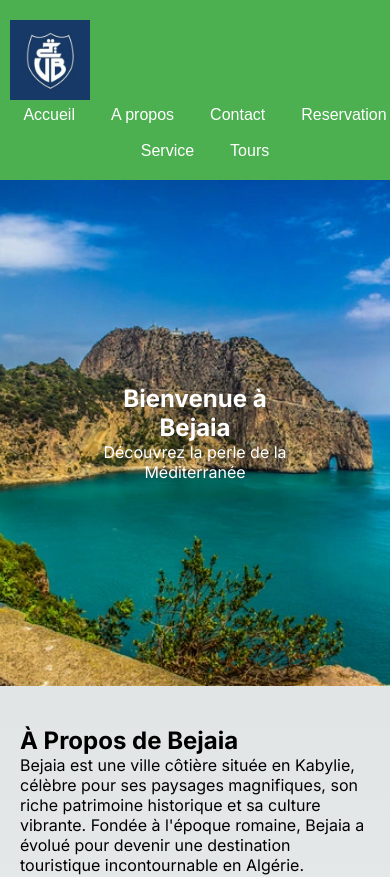
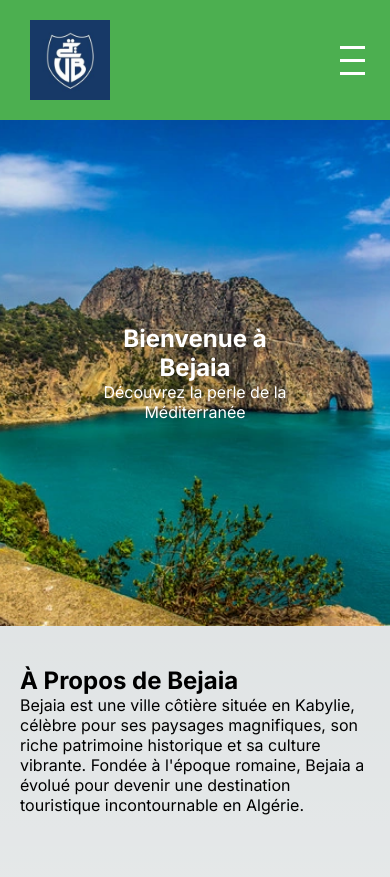
Before and after one commit to said2715374/Bejaia, a Next.js app: page / in a window 390 px wide. Shown: the top 877 px of the page. Built offline with nearby package versions, Linux system fonts and the light colour scheme.

Commit message:
menu bergur

```diff
--- a/Components/header.jsx
+++ b/Components/header.jsx
@@ -1,28 +1,39 @@
+import { useState } from 'react';
 import styles from './header.module.css';
 import Image from 'next/image';
-import logo from '../public/logo.webp'
+import logo from '../public/logo.webp';
 
 export default function Header({ setPage }) {
+    const [menuOpen, setMenuOpen] = useState(false);
+
+    const toggleMenu = () => {
+        setMenuOpen(!menuOpen);
+    };
+
     return (
         <header className={styles.header}>
+            <div className={styles.container}>
                 <Image
                     src={logo}
                     alt="Logo React"
                     width={80}
-
-
                 />
-            <nav className={styles.mainNav}>
+                <div className={styles.burger} onClick={toggleMenu}>
+                    <div />
+                    <div />
+                    <div />
+                </div>
+                <nav className={`${styles.mainNav} ${menuOpen ? styles.active : ''}`}>
                     <ul>
-                    <li><button onClick={() => setPage('accueil')}>Accueil</button></li>
-                    <li><button onClick={() => setPage('apropos')}>A propos</button></li>
-                    <li><button onClick={() => setPage('contact')}>Contact</button></li>
-                    <li><button onClick={() => setPage('reservation')}>Reservation</button></li>
-                    <li><button onClick={() => setPage('service')}>Service</button></li>
-                    <li><button onClick={() => setPage('tours')}>Tours</button></li>
+                        <li><button onClick={() => { setPage('accueil'); toggleMenu(); }}>Accueil</button></li>
+                        <li><button onClick={() => { setPage('apropos'); toggleMenu(); }}>A propos</button></li>
+                        <li><button onClick={() => { setPage('contact'); toggleMenu(); }}>Contact</button></li>
+                        <li><button onClick={() => { setPage('reservation'); toggleMenu(); }}>Reservation</button></li>
+                        <li><button onClick={() => { setPage('service'); toggleMenu(); }}>Service</button></li>
+                        <li><button onClick={() => { setPage('tours'); toggleMenu(); }}>Tours</button></li>
                     </ul>
                 </nav>
-
+            </div>
         </header>
     );
 }
--- a/Components/header.module.css
+++ b/Components/header.module.css
@@ -1,8 +1,8 @@
-/* header.module.css */
 .header {
     background-color: #4CAF50;
     padding: 20px 0;
     color: white;
+    position: relative;
 }
 
 .container {
@@ -14,14 +14,11 @@
     padding: 0 20px;
 }
 
-
-
 .mainNav ul {
     list-style: none;
     margin: 0;
     padding: 0;
     display: flex;
-
 }
 
 .mainNav ul li {
@@ -32,19 +29,16 @@
     text-decoration: none;
     color: white;
     font-size: 16px;
-    background: none; /* Rendre le fond transparent */
-    border: none; /* Enlever la bordure */
-    margin: 0; /* Enlever les marges */
-    padding: 0; /* Enlever le padding */
-    cursor: pointer; /* Changer le curseur pour indiquer que c'est cliquable */
+    background: none;
+    border: none;
+    margin: 0;
+    padding: 0;
+    cursor: pointer;
 }
 
 .header img {
-
     margin-left: 10px;
 }
-
-
 
 .header ul {
     display: flex;
@@ -53,5 +47,54 @@
     flex-wrap: wrap;
     gap: 1rem;
     list-style-type: none;
+}
 
+/* Styles pour le menu burger */
+.burger {
+    display: none;
+    flex-direction: column;
+    cursor: pointer;
 }
+
+.burger div {
+    width: 25px;
+    height: 3px;
+    background-color: white;
+    margin: 5px;
+    transition: all 0.3s;
+}
+
+@media (max-width: 768px) {
+    .mainNav {
+        display: none;
+    }
+
+    .burger {
+        display: flex;
+    }
+
+    .mainNav.active {
+        display: flex;
+        flex-direction: column;
+        position: absolute;
+        top: 60px;
+        right: 0;
+        background-color: #4CAF50;
+        width: 100%;
+    }
+
+    .mainNav ul {
+        flex-direction: column;
+    }
+
+    .mainNav ul li {
+        margin: 1rem 0;
+    }
+}
+
+/* Centrer le nav lorsque l'écran est large */
+@media (min-width: 769px) {
+    .mainNav {
+        margin: 0 auto;
+    }
+}
```
Lines whose indentation alone changed are shown as unchanged.
